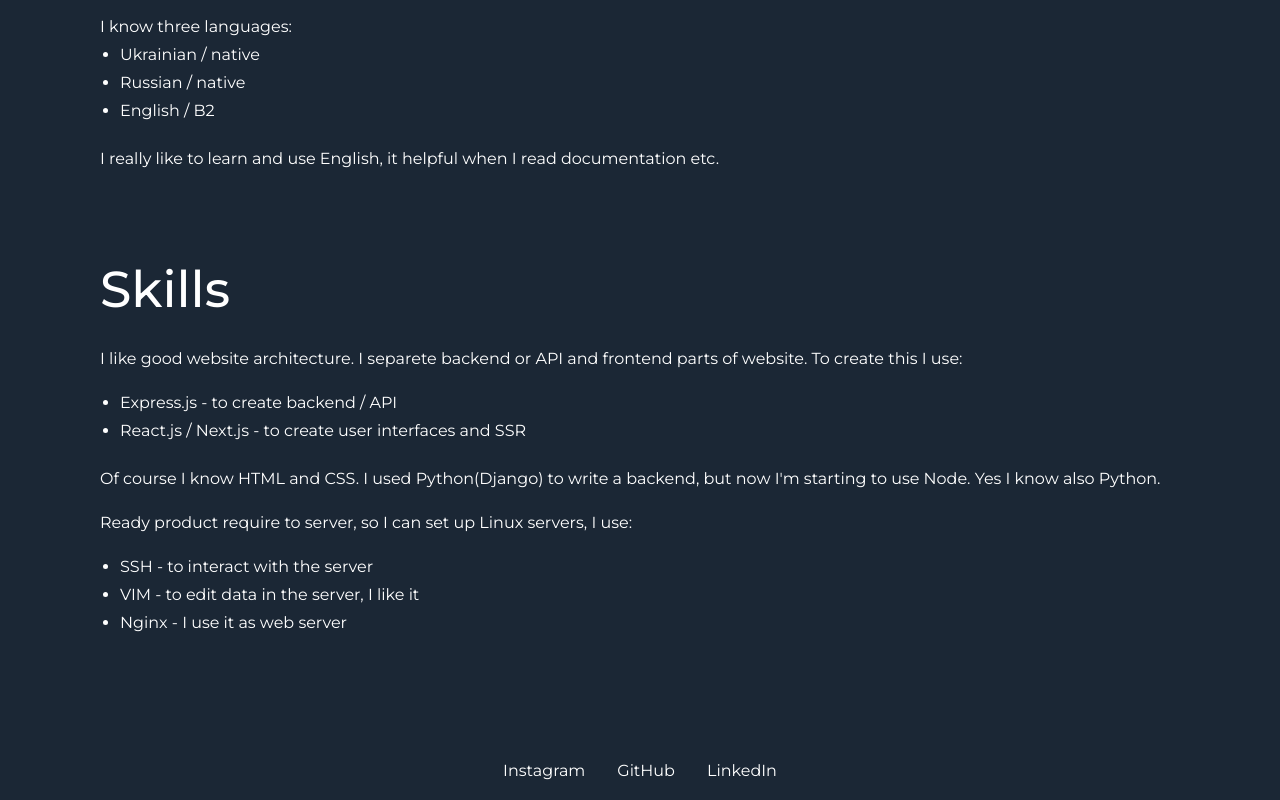
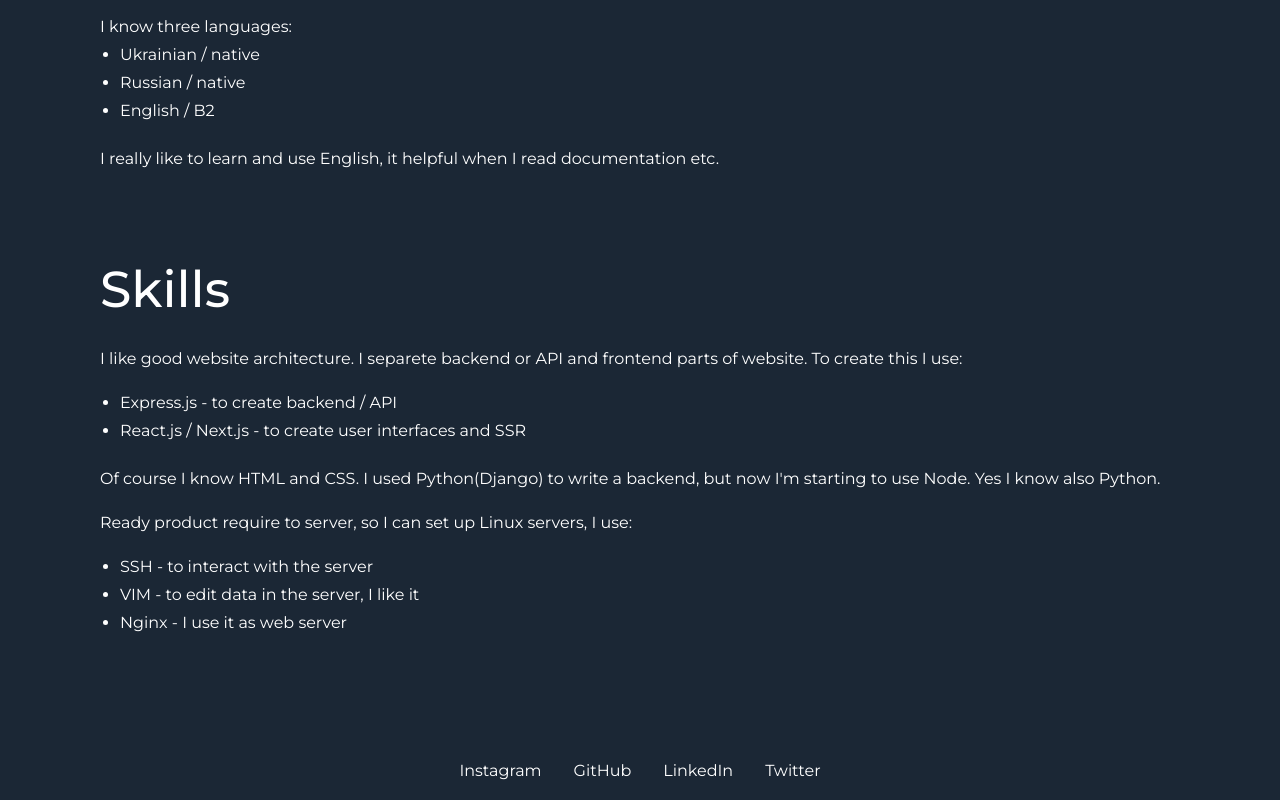
Before and after one commit to oleksandr-petryk/petryk, a Next.js app in the folder frontend/: page /about in a window 1280 px wide. Shown: the part 451-1251 px from the top of the page. Built offline with nearby package versions, Linux system fonts and the light colour scheme.

Commit message:
feat: add Twitter lint

```diff
--- a/frontend/components/Base/Footer.js
+++ b/frontend/components/Base/Footer.js
@@ -1,6 +1,3 @@
-import PropTypes from 'prop-types'
-
-
 const Footer = () => {
     return (
         <footer>
@@ -8,10 +5,10 @@ const Footer = () => {
                 <a href="http://instagram.com/petryk_oleksandr" target="_blank">Instagram</a>
                 <a href="http://github.com/Sasha-hk" target="_blank">GitHub</a>
                 <a href="https://www.linkedin.com/in/oleksandr-petryk-905095175/" target="_blank">LinkedIn</a>
+                <a href="https://twitter.com/SashaPetryk" target="_blank">Twitter</a>
             </div>
         </footer>
     )
 }
 
-
 export default Footer
```
